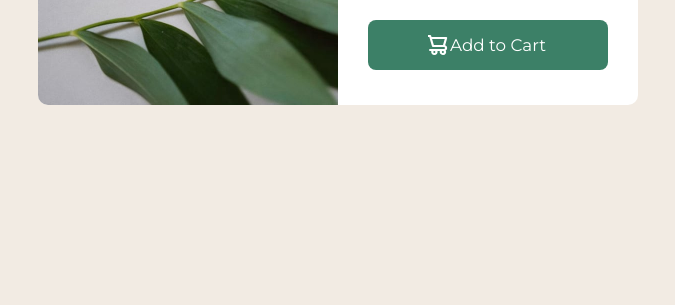
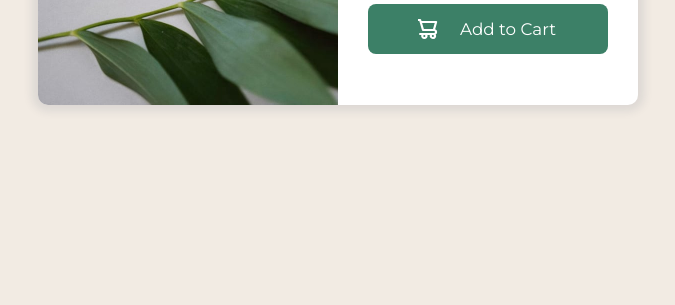
Before and after one commit to Qnt/product-card-container, a plain HTML site: page index.html in a window 1280 px wide. Shown: the part 495-800 px from the top of the page, without its empty margins (302-977 px from the left). Drawn offline with Linux system fonts and the light colour scheme.

Commit message:
minor updates

```diff
--- a/css/main.css
+++ b/css/main.css
@@ -19,6 +19,7 @@ body{
     height: 600px;
     margin: 40px auto;
     border-radius: 10px;
+    box-shadow: 0px 0px 10px 6px hsl(218, 44%, 22%, 0.1);
 }
 
 .product-card-image{
@@ -94,6 +95,10 @@ body{
     margin-top: 16px;
     padding-left: 80px;
     padding-right: 80px;
+    display: grid;
+    grid-template-columns: repeat(2, 1fr);
+    align-items: center;
+    place-content: center;
 }
 
 .product-card-button:hover{
@@ -101,11 +106,9 @@ body{
     background-color: hsl(212, 21%, 14%);
 }
 
-.product-card-button .product-card-button-pd{
-    display: grid;
-    grid-template-columns: repeat(2, 1fr);
-    align-items: center;
-}
+/* .product-card-button .product-card-button-pd{
+
+} */
 
 .product-card-button img {
     height: 20px;
@@ -146,7 +149,7 @@ body{
    .product-card-button{
         width: 240px;
         margin-top: 16px;
-        padding-left: 60px;
-        padding-right: 60px;
+        padding-left: 50px;
+        padding-right: 50px;
    }
  }
--- a/index.html
+++ b/index.html
@@ -25,14 +25,14 @@
                         <div class="product-card-price-current"><p>$149.99</p></div>
                         <div class="product-card-price-old"><p>$169.99</p></div>
                     </div>
-                    <button class="product-card-button">
-                       <a href="">
-                         <div class="product-card-button-pd">
-                            <img src="img/icon-cart.svg" alt="cart image">
-                            <p> Add to Cart </p>
-                         </div>
-                       </a>
-                    </button>
+                    <a href="">
+                        <button class="product-card-button">
+                            <!-- <div class="product-card-button-pd"> -->
+                                <img src="img/icon-cart.svg" alt="cart image">
+                                <p>Add to Cart</p>
+                            <!-- </div> -->
+                        </button>
+                    </a>
                 </div>
             </article>
         </section>
```
